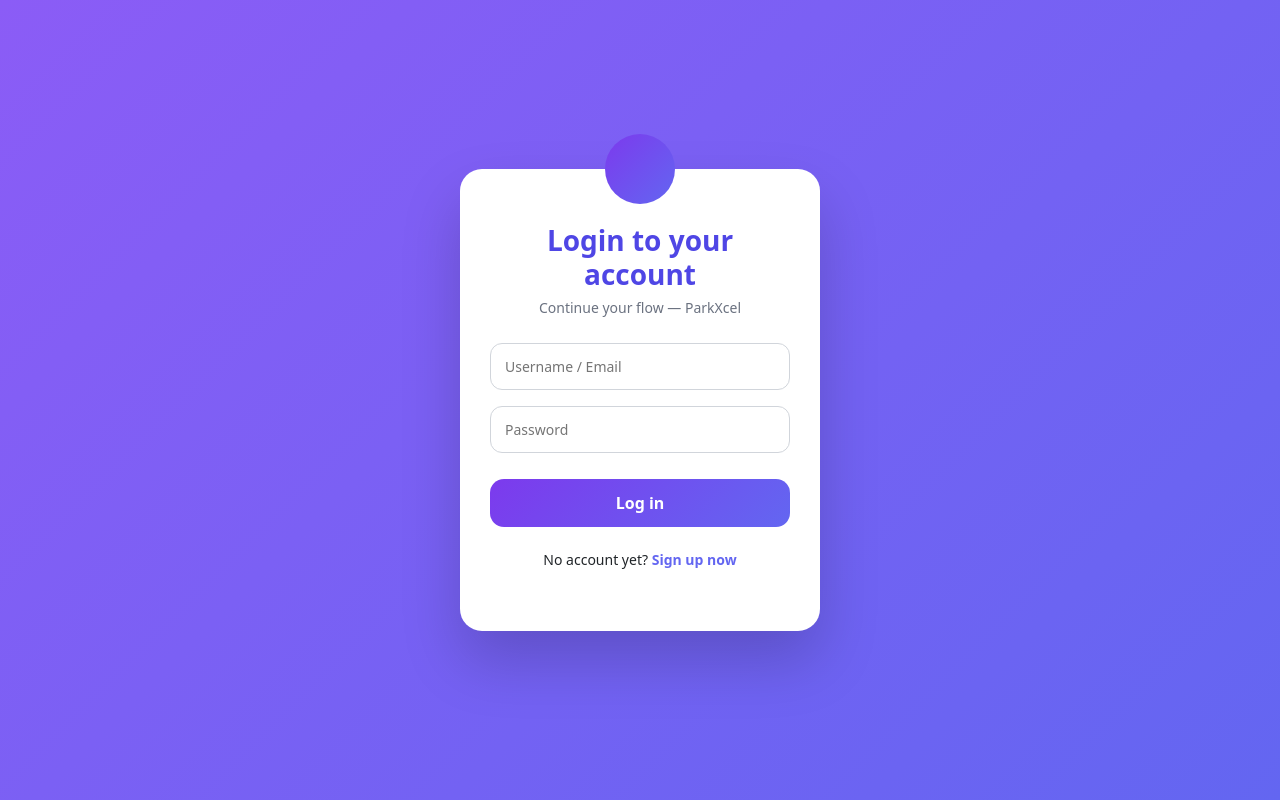
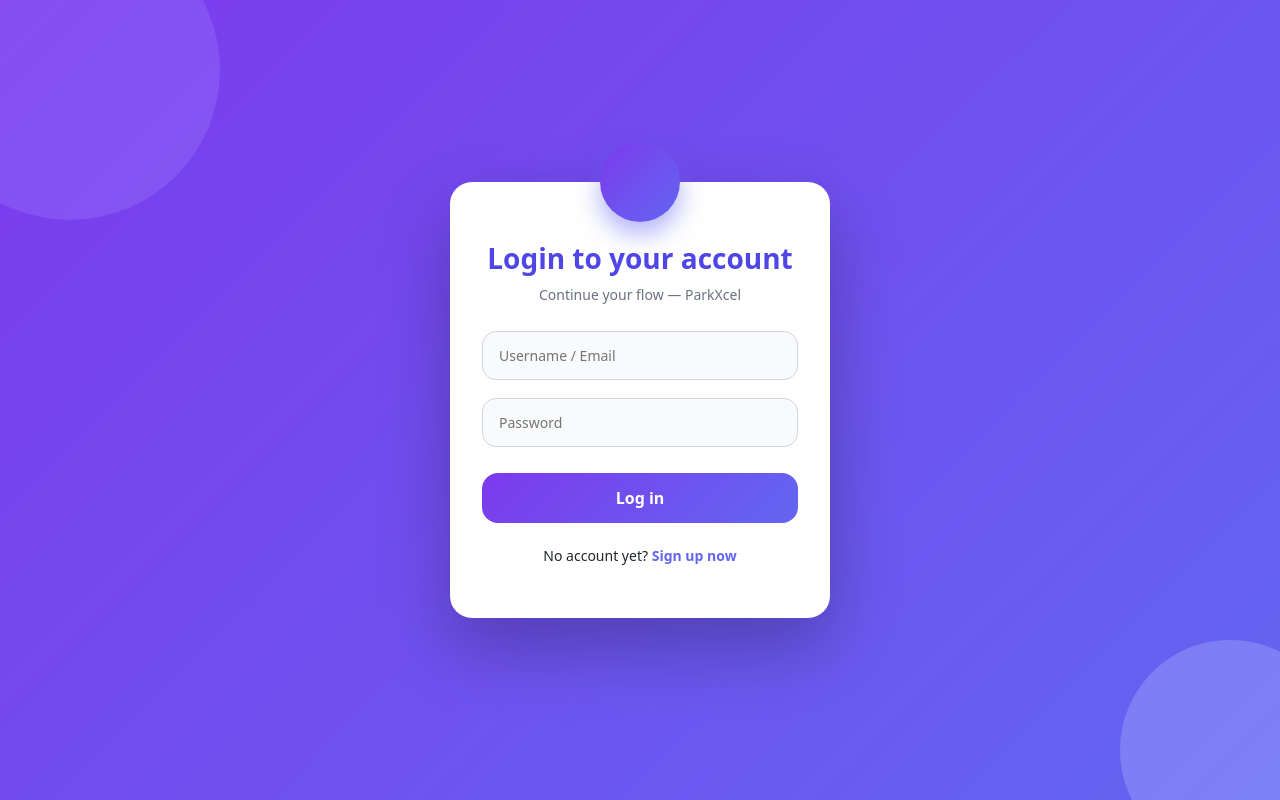
Before and after one commit to AnshiHub19/ParkXcel-vehicle_parking_app-FRONTEND, a Vue app: page /login in a window 1280 px wide. Built offline with nearby package versions, Linux system fonts and the light colour scheme.

Commit message:
Update Login_P.vue

```diff
--- a/src/views/Login_P.vue
+++ b/src/views/Login_P.vue
@@ -1,17 +1,20 @@
 <template>
-  <div class="login-page">
+  <div class="login-wrapper">
+    <!-- decorative shapes -->
+    <div class="shape shape-1"></div>
+    <div class="shape shape-2"></div>
+
     <div class="login-card">
-
-      <!-- Top Icon -->
-      <div class="avatar">
-        <i class="bi bi-person-fill"></i>
+      <!-- top badge -->
+      <div class="login-badge">
+        <i class="bi bi-person-circle"></i>
       </div>
 
       <h3 class="title">Login to your account</h3>
       <p class="subtitle">Continue your flow — ParkXcel</p>
 
       <form @submit.prevent="doLogin">
-        <div class="form-group">
+        <div class="input-group">
           <input
             v-model="username"
             type="text"
@@ -20,7 +23,7 @@
           />
         </div>
 
-        <div class="form-group">
+        <div class="input-group">
           <input
             v-model="password"
             type="password"
@@ -29,14 +32,14 @@
           />
         </div>
 
-        <button type="submit" class="login-btn">
+        <button class="login-btn" type="submit">
           Log in
         </button>
 
         <p class="error" v-if="error">{{ error }}</p>
       </form>
 
-      <p class="bottom-text">
+      <p class="footer-text">
         No account yet?
         <router-link to="/register">Sign up now</router-link>
       </p>
@@ -65,17 +68,16 @@ export default {
           password: this.password
         });
 
-        const userData = res.data.user;
+        const user = res.data.user;
         const token = res.data.access_token;
 
         localStorage.setItem("auth_token", token);
-        localStorage.setItem("user_roles", JSON.stringify(userData.roles));
+        localStorage.setItem("user_roles", JSON.stringify(user.roles));
 
-        if (userData.roles.includes("admin")) {
-          this.$router.push("/admin");
-        } else {
-          this.$router.push("/user");
-        }
+        user.roles.includes("admin")
+          ? this.$router.push("/admin")
+          : this.$router.push("/user");
+
       } catch (err) {
         this.error =
           err.response?.data?.message ||
@@ -87,83 +89,110 @@ export default {
 </script>
 
 <style scoped>
-/* ---------- Background ---------- */
-.login-page {
+/* ---------- Page Background ---------- */
+.login-wrapper {
   min-height: 100vh;
-  background: linear-gradient(135deg, #8b5cf6, #6366f1);
+  background: linear-gradient(135deg, #7c3aed, #6366f1);
   display: flex;
   align-items: center;
   justify-content: center;
+  position: relative;
+  overflow: hidden;
+}
+
+/* ---------- Decorative Shapes ---------- */
+.shape {
+  position: absolute;
+  border-radius: 50%;
+  opacity: 0.25;
+}
+
+.shape-1 {
+  width: 300px;
+  height: 300px;
+  background: #a78bfa;
+  top: -80px;
+  left: -80px;
+}
+
+.shape-2 {
+  width: 220px;
+  height: 220px;
+  background: #c7d2fe;
+  bottom: -60px;
+  right: -60px;
 }
 
 /* ---------- Card ---------- */
 .login-card {
-  width: 360px;
-  background: #ffffff;
+  background: white;
+  width: 380px;
+  padding: 50px 32px 36px;
   border-radius: 22px;
-  padding: 45px 30px;
+  box-shadow: 0 30px 70px rgba(0, 0, 0, 0.25);
   text-align: center;
-  box-shadow: 0 30px 60px rgba(0, 0, 0, 0.18);
   position: relative;
+  z-index: 2;
 }
 
-/* ---------- Avatar ---------- */
-.avatar {
-  width: 70px;
-  height: 70px;
+/* ---------- Badge ---------- */
+.login-badge {
+  width: 80px;
+  height: 80px;
   background: linear-gradient(135deg, #7c3aed, #6366f1);
   border-radius: 50%;
-  margin: -80px auto 20px;
   display: flex;
   align-items: center;
   justify-content: center;
+  margin: -90px auto 20px;
   color: white;
-  font-size: 30px;
+  font-size: 36px;
+  box-shadow: 0 12px 25px rgba(99, 102, 241, 0.5);
 }
 
 /* ---------- Text ---------- */
 .title {
   font-weight: 600;
   color: #4f46e5;
-  margin-bottom: 6px;
 }
 
 .subtitle {
   font-size: 14px;
   color: #6b7280;
-  margin-bottom: 25px;
+  margin-bottom: 26px;
 }
 
 /* ---------- Inputs ---------- */
-.form-group input {
+.input-group input {
   width: 100%;
-  padding: 12px 14px;
-  border-radius: 12px;
+  padding: 13px 16px;
+  border-radius: 14px;
   border: 1px solid #d1d5db;
-  margin-bottom: 16px;
+  margin-bottom: 18px;
   font-size: 14px;
+  background: #f9fafb;
 }
 
-.form-group input:focus {
+.input-group input:focus {
   outline: none;
   border-color: #6366f1;
-  box-shadow: 0 0 0 2px rgba(99, 102, 241, 0.2);
+  box-shadow: 0 0 0 3px rgba(99, 102, 241, 0.18);
 }
 
 /* ---------- Button ---------- */
 .login-btn {
   width: 100%;
-  padding: 12px;
-  border-radius: 14px;
+  padding: 13px;
+  border-radius: 16px;
   border: none;
   background: linear-gradient(135deg, #7c3aed, #6366f1);
   color: white;
   font-weight: 600;
-  margin-top: 10px;
+  margin-top: 8px;
 }
 
 .login-btn:hover {
-  opacity: 0.95;
+  opacity: 0.96;
 }
 
 /* ---------- Error ---------- */
@@ -173,13 +202,13 @@ export default {
   margin-top: 12px;
 }
 
-/* ---------- Bottom ---------- */
-.bottom-text {
+/* ---------- Footer ---------- */
+.footer-text {
   margin-top: 22px;
   font-size: 14px;
 }
 
-.bottom-text a {
+.footer-text a {
   color: #6366f1;
   font-weight: 600;
   text-decoration: none;
```
